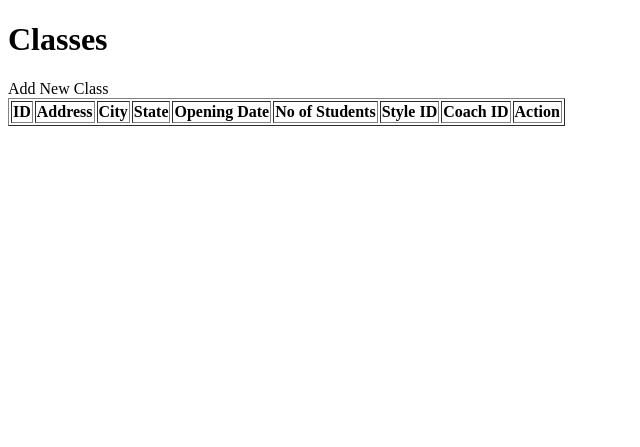
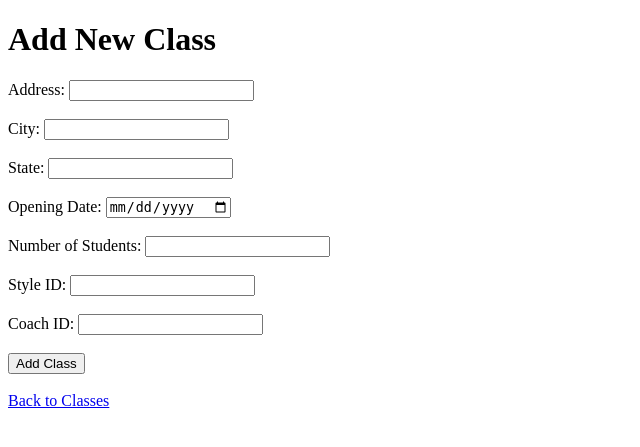
Before and after one commit to saikiran-shriram/martial-arts-class-data-management, a Flask app: page /classes/add in a window 1280 px wide. Shown: the top 447 px of the page, without its empty margins (0-640 px from the left). Run offline with Flask 3, Linux system fonts and the light colour scheme; lists and menus that the app fills with data are empty.

Commit message:
Update add_class.html to add class form

```diff
--- a/templates/add_class.html
+++ b/templates/add_class.html
@@ -1,28 +1,48 @@
+
 <!DOCTYPE html>
 <html>
 <head>
-    <title>Classes</title>
+    <title>Add Class</title>
 </head>
 <body>
-    <h1>Classes</h1>
-    <c href="/classes/add">Add New Class</c>
-    <table border="1">
-        <tr>
-            <th>ID</th><th>Address</th><th>City</th><th>State</th><th>Opening Date</th><th>No of Students</th><th>Style ID</th><th>Coach ID</th><th>Action</th>
-        </tr>
-        {% for c in classes %}
-        <tr>
-            <td>{{ c.class_id }}</td>
-            <td>{{ c.address }}</td>
-            <td>{{ c.city }}</td>
-            <td>{{ c.state }}</td>
-            <td>{{ c.opening_date }}</td>
-            <td>{{ c.no_of_students }}</td>
-            <td>{{ c.style_id }}</td>
-            <td>{{ c.coach_id }}</td>
-            <td><a href="/classes/delete/{{ c.class_id }}">Delete</a></td>
-        </tr>
-        {% endfor %}
-    </table>
+    <h1>Add New Class</h1>
+
+    <form method="POST">
+
+        Address:
+        <input type="text" name="address" required>
+        <br><br>
+
+        City:
+        <input type="text" name="city" required>
+        <br><br>
+
+        State:
+        <input type="text" name="state" required>
+        <br><br>
+
+        Opening Date:
+        <input type="date" name="opening_date" required>
+        <br><br>
+
+        Number of Students:
+        <input type="number" name="no_of_students" required>
+        <br><br>
+
+        Style ID:
+        <input type="number" name="style_id" required>
+        <br><br>
+
+        Coach ID:
+        <input type="number" name="coach_id" required>
+        <br><br>
+
+        <button type="submit">Add Class</button>
+
+    </form>
+
+    <br>
+    <a href="/classes">Back to Classes</a>
+
 </body>
 </html>
```
